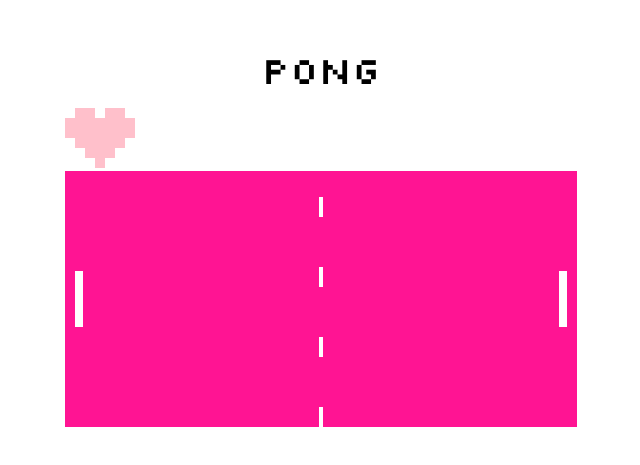
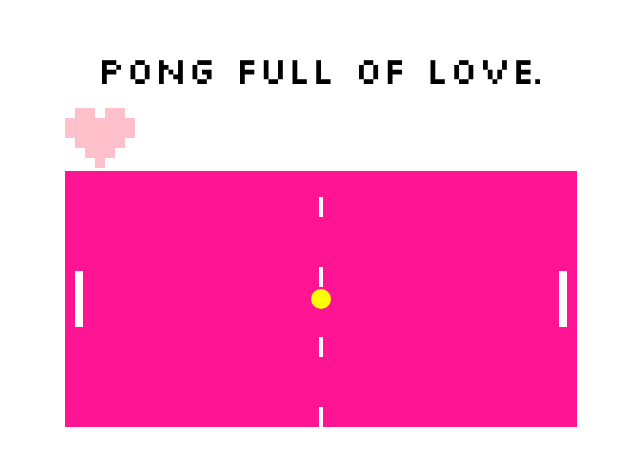
Before and after one commit to pinaska/Pong-Game, a website built with webpack: page index.html in a window 1280 px wide. Shown: the part 159-624 px from the top of the page, without its empty margins (319-959 px from the left). Built offline with nearby package versions, Linux system fonts and the light colour scheme.

Commit message:
add ball class and render

```diff
--- a/index.html
+++ b/index.html
@@ -6,7 +6,7 @@
 	</head>
 	<body>
 		<div class="game-wrapper">
-			<h1>Pong</h1>
+			<h1>Pong full of love.</h1>
 			<svg width="70" height="60" viewBox="0 0 70 60" class="heart">
 				<path d="M0 10 L10 10 L10 0 L30 0 L30 10 L40 10 L40 0 L60 0 L60 10 L70 10 L70 30 L60 30 L60 40 L50 40 L50 50 L40 50 L40 60 L30 60 L30 50 L20 50 L20 40 L10 40 L10 30 L0 30 Z" fill="pink" fill-rule="evenodd" />
 			  </svg>
--- /dev/null
+++ b/src/partials/Ball.js
@@ -0,0 +1,20 @@
+import {SVG_NS} from '../settings';
+
+export default class Ball{
+    constructor(radius, boardWidth, boardHeight){
+        this.radius = radius;
+        this.boardWidth = boardWidth;
+        this.boardHeight = boardHeight;
+        this.direction = 1;
+    }
+
+  render(svg){
+      let circle = document.createElementNS(SVG_NS, 'circle');
+      circle.setAttributeNS(null, 'r', this.radius);
+      circle.setAttributeNS(null,'cx', this.boardWidth / 2);
+      circle.setAttributeNS(null, 'cy', this.boardHeight / 2);
+      circle.setAttributeNS(null, 'fill', 'yellow');
+
+      svg.appendChild(circle);
+  }
+}
--- a/src/partials/Game.js
+++ b/src/partials/Game.js
@@ -1,5 +1,6 @@
 import Board from './Board';
 import Paddle from './Paddle';
+import Ball from './Ball';
 import {SVG_NS, KEYS} from '../settings';
 
 
@@ -16,6 +17,9 @@ export default class Game {
 		this.paddleWidth = 8;
 		this.paddleHeight = 56;
 		this.boardGap = 10;
+
+
+		this.ball = new Ball(10, this.width, this.height);
 
 		this.player1 = new Paddle(
 			this.height,
@@ -55,6 +59,7 @@ export default class Game {
 		this.board.render(svg);
 		this.player1.render(svg);
 		this.player2.render(svg);
+		this.ball.render(svg);
 	}
 
 }
```
